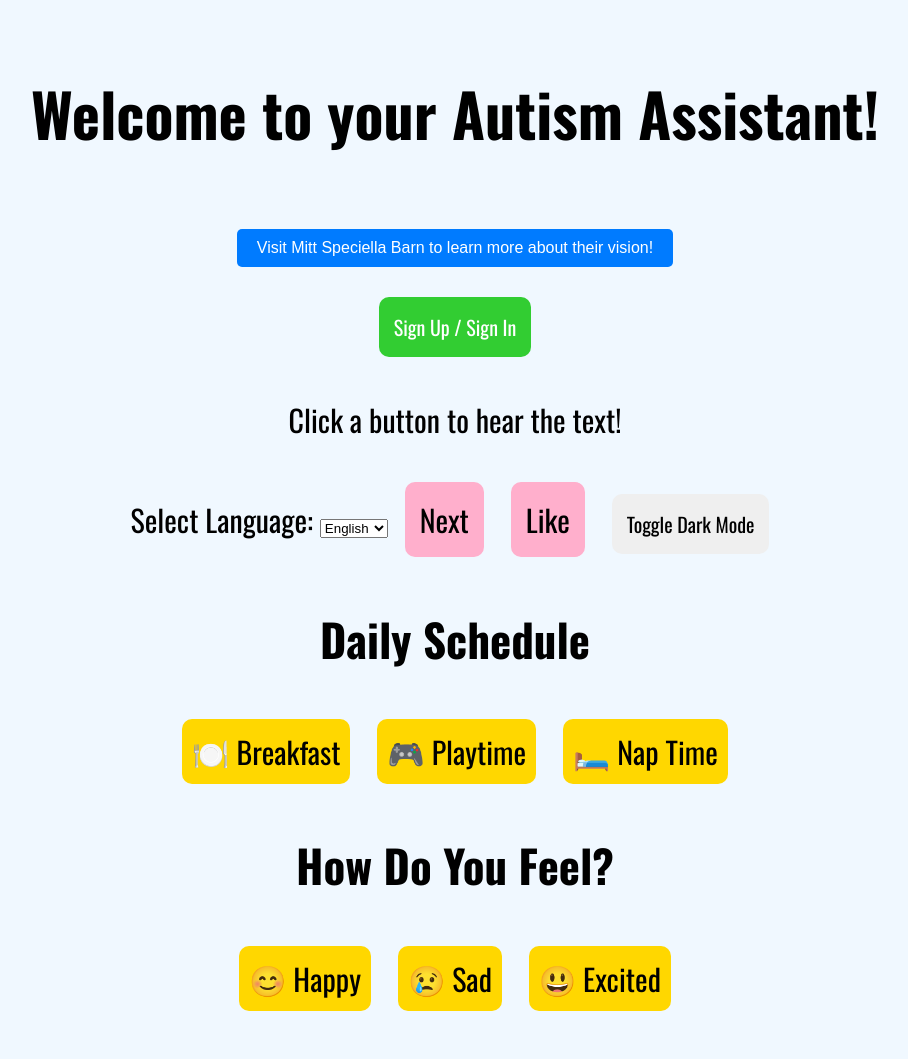
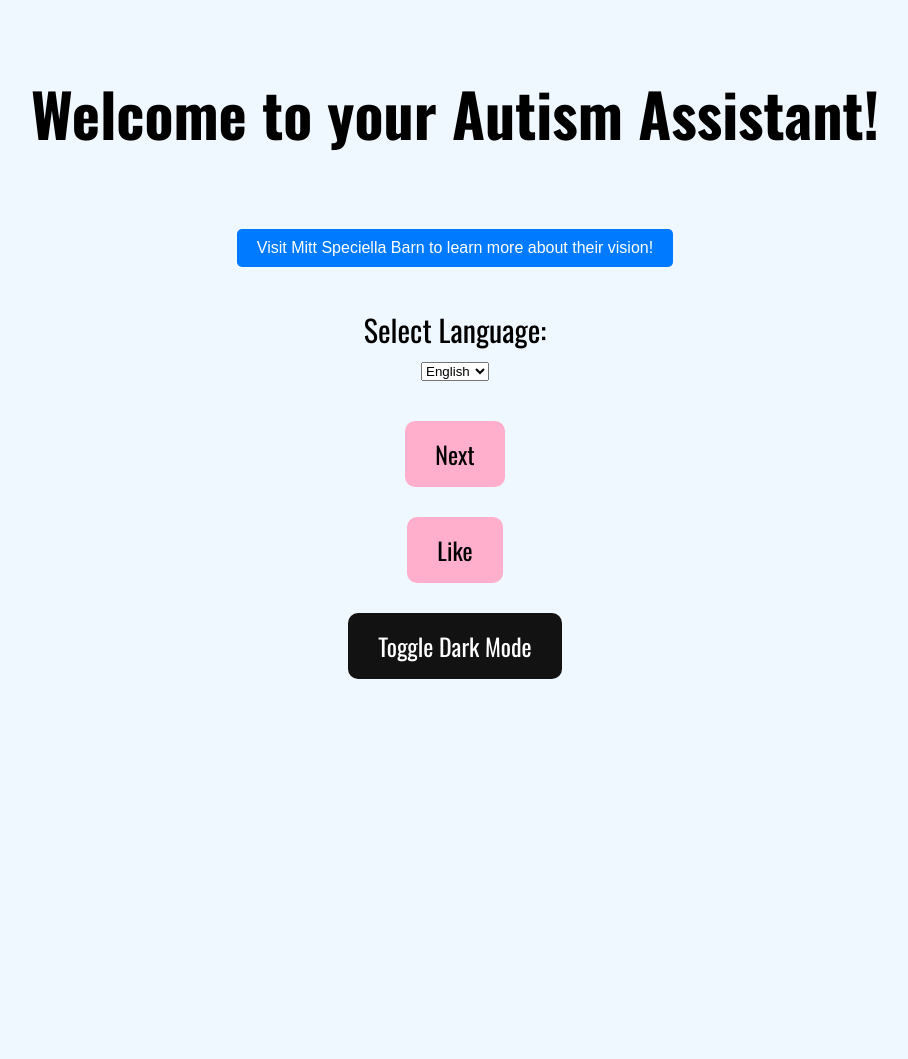
Before and after one commit to ImpactHack2025/Autism-Assistant, a Flask app: page / in a window 1280 px wide. Shown: the whole page, without its empty margins (185-1093 px from the left). After the commit the page ends 679 px from the top, so only its background shows below. Run offline with Flask 3, Linux system fonts and the light colour scheme.

Commit message:
Style buttons correctly

```diff
--- a/static/style.css
+++ b/static/style.css
@@ -25,10 +25,6 @@ body {
 
 .custom-button:hover {
     background-color: #0056b3;
-}
-
-.buttons-container {
-    padding-bottom: 30px;
 }
 
 .btn {
@@ -71,7 +67,7 @@ body {
 
 .dark-mode button {
     background-color: #333;
-    color: white
+    color: white;
 }
 
 .schedule, .emotions {
@@ -90,3 +86,21 @@ body {
 .language-select {
     margin-top: 20px;
 }
+
+/* Stack the buttons on top of each other */
+.buttons-container {
+    display: flex;
+    flex-direction: column; /* Stack elements vertically */
+    align-items: center; /* Center items horizontally */
+    gap: 10px;
+    margin-top: 20px;
+}
+
+.btn {
+    font-size: 1.5rem; /* Make buttons bigger */
+    padding: 15px 30px;
+    border-radius: 10px;
+    border: none;
+    cursor: pointer;
+    width
+}
--- a/templates/index.html
+++ b/templates/index.html
@@ -16,11 +16,6 @@
     </a>
 
     <div class="container buttons-container">
-        <div class="auth-buttons">
-            <button class="btn btn-success" data-i18n="signup-signin">Sign Up / Sign In</button>
-        </div>
-
-        <p data-i18n="message">Click a button to hear the text!</p>
 
         <label for="language" data-i18n="select-language">Select Language:</label>
         <select id="language" onchange="changeLanguage()">
@@ -29,23 +24,12 @@
             <option value="fa">Persian</option>
         </select>
 
-        <button class="btn calm" onclick="speakText('calm-btn')" data-i18n="calm-btn">Next</button>
-        <button class="btn focus" onclick="speakText('focus-btn')" data-i18n="focus-btn">Like</button>
-        <button class="btn" class="dark-mode" onclick="toggleDarkMode()" data-i18n="toggle-dark">Toggle Dark Mode</button>
-
-        <div class="schedule">
-            <h2 data-i18n="schedule-title">Daily Schedule</h2>
-            <div class="schedule-item" onclick="speakText('breakfast')" data-i18n="breakfast">🍽️ Breakfast</div>
-            <div class="schedule-item" onclick="speakText('playtime')" data-i18n="playtime">🎮 Playtime</div>
-            <div class="schedule-item" onclick="speakText('nap')" data-i18n="nap">🛏️ Nap Time</div>
+        <div class="buttons-container">
+            <button class="btn calm" onclick="speakText('calm-btn')" data-i18n="calm-btn">Next</button>
+            <button class="btn focus" onclick="speakText('focus-btn')" data-i18n="focus-btn">Like</button>
         </div>
 
-        <div class="emotions">
-            <h2 data-i18n="emotion-title">How Do You Feel?</h2>
-            <div class="emotion-item" onclick="speakText('happy')" data-i18n="happy">😊 Happy</div>
-            <div class="emotion-item" onclick="speakText('sad')" data-i18n="sad">😢 Sad</div>
-            <div class="emotion-item" onclick="speakText('excited')" data-i18n="excited">😃 Excited</div>
-        </div>
+        <button class="btn dark-mode" onclick="toggleDarkMode()" data-i18n="toggle-dark">Toggle Dark Mode</button>
     </div>
 </body>
 </html>
```
